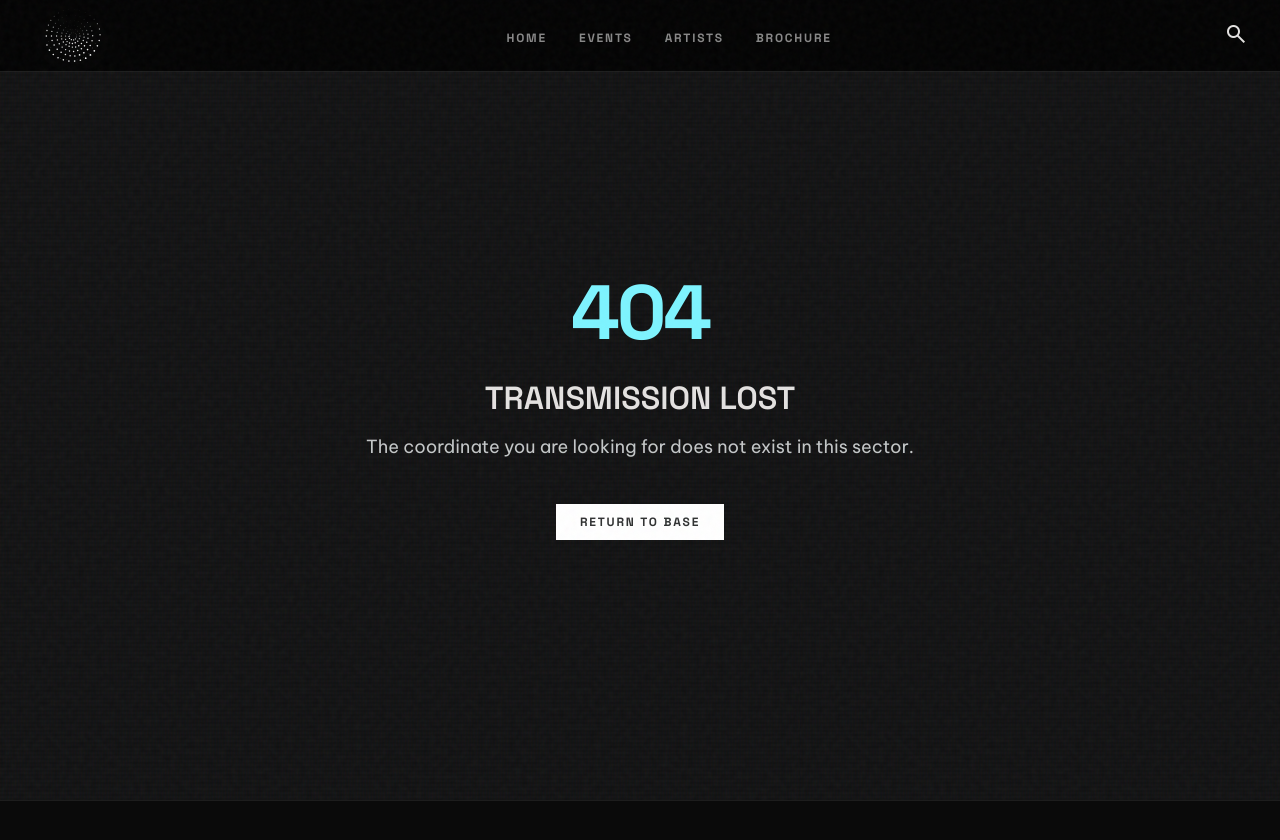
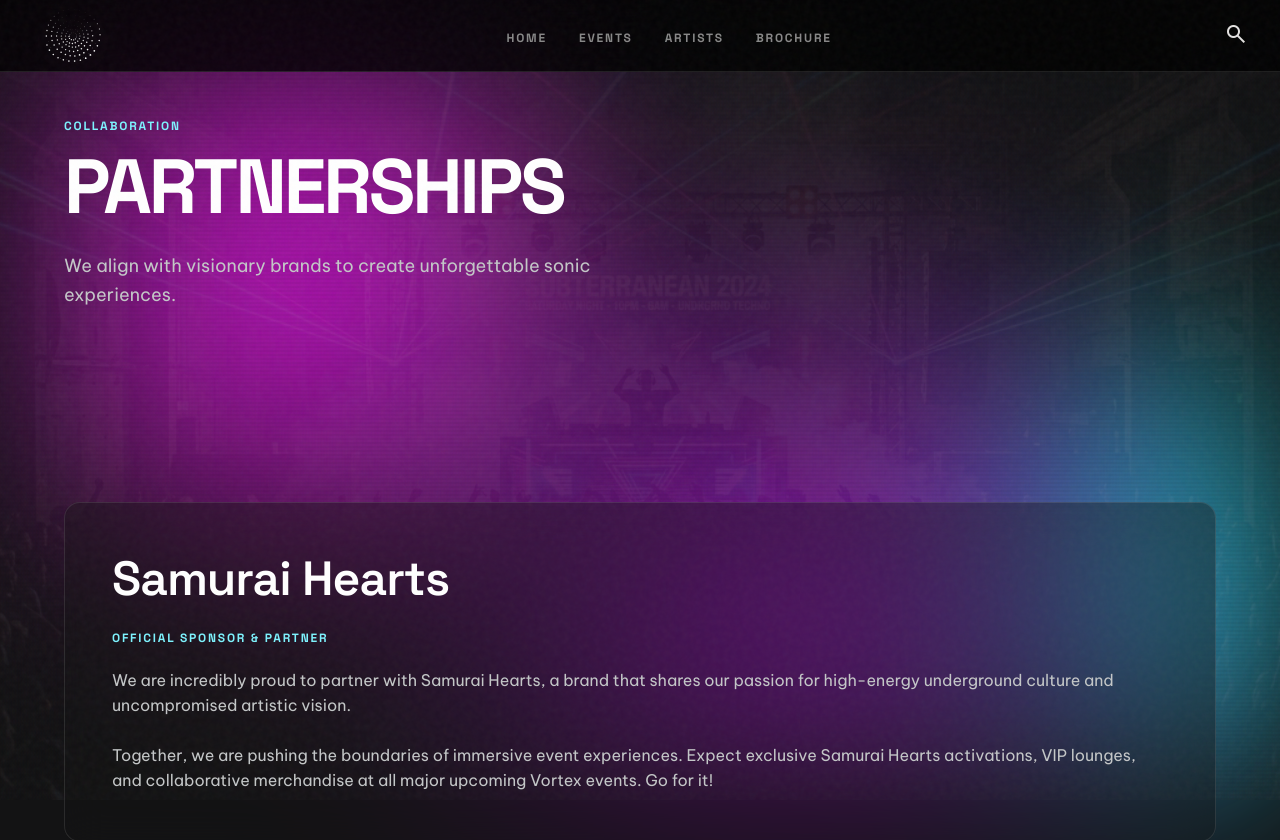
Before and after one commit to romeoantony/vortex, a React (Vite) app: page /partnerships in a window 1280 px wide. Shown: the top 840 px of the page. Built offline with nearby package versions, Linux system fonts and the light colour scheme.

Commit message:
Add Privacy, Terms, and Partnerships pages with Samurai Hearts content

```diff
--- a/src/App.jsx
+++ b/src/App.jsx
@@ -11,6 +11,9 @@ const ArtistsPage = lazy(() => import('./pages/ArtistsPage'))
 const ArtistPage = lazy(() => import('./pages/ArtistPage'))
 const BrochurePage = lazy(() => import('./pages/BrochurePage'))
 const ContactPage = lazy(() => import('./pages/ContactPage'))
+const PrivacyPage = lazy(() => import('./pages/PrivacyPage'))
+const TermsPage = lazy(() => import('./pages/TermsPage'))
+const PartnershipsPage = lazy(() => import('./pages/PartnershipsPage'))
 import { NoiseOverlay } from './components/InteractiveElements'
 
 const NotFoundPage = lazy(() => import('./pages/NotFoundPage'))
@@ -29,6 +32,9 @@ function App() {
           <Route path="/artists/:id" element={<ArtistPage />} />
           <Route path="/brochure" element={<BrochurePage />} />
           <Route path="/contact" element={<ContactPage />} />
+          <Route path="/privacy" element={<PrivacyPage />} />
+          <Route path="/terms" element={<TermsPage />} />
+          <Route path="/partnerships" element={<PartnershipsPage />} />
           <Route path="/artist" element={<Navigate to="/artists" replace />} />
           <Route path="*" element={<NotFoundPage />} />
         </Routes>
--- a/src/components/Footer.jsx
+++ b/src/components/Footer.jsx
@@ -19,13 +19,13 @@ export default function Footer() {
           <div className="footer__links">
             <span className="footer__links-heading">Company</span>
             <Link to="/brochure">About / Brochure</Link>
-            <a href="#">Privacy Policy</a>
-            <a href="#">Terms of Service</a>
+            <Link to="/privacy">Privacy Policy</Link>
+            <Link to="/terms">Terms of Service</Link>
           </div>
           <div className="footer__links">
             <span className="footer__links-heading">Connect</span>
             <a href="#">Instagram</a>
-            <a href="#">Partnerships</a>
+            <Link to="/partnerships">Partnerships</Link>
             <Link to="/contact">Contact</Link>
           </div>
         </div>
--- /dev/null
+++ b/src/pages/PartnershipsPage.jsx
@@ -0,0 +1,36 @@
+import { useEffect } from 'react'
+import PartyBackground from '../components/PartyBackground'
+
+export default function PartnershipsPage() {
+  useEffect(() => { window.scrollTo(0, 0) }, [])
+
+  return (
+    <main>
+      <PartyBackground imageSrc="/assets/images/gatix_event.png" />
+      <section className="section" style={{ paddingTop: 120 }}>
+        <div className="container">
+          <p className="label-caps" style={{ color: 'var(--tertiary)', marginBottom: 12 }}>COLLABORATION</p>
+          <h1 className="display-lg" style={{ color: 'var(--primary)', textTransform: 'uppercase' }}>PARTNERSHIPS</h1>
+          <p className="body-lg" style={{ color: 'var(--on-surface-variant)', maxWidth: 600, marginTop: 24 }}>
+            We align with visionary brands to create unforgettable sonic experiences.
+          </p>
+        </div>
+      </section>
+
+      <section className="section">
+        <div className="container">
+          <div className="glass" style={{ padding: 48, borderRadius: 16, display: 'flex', flexDirection: 'column', gap: 24 }}>
+            <h2 className="headline-lg" style={{ color: 'var(--primary)' }}>Samurai Hearts</h2>
+            <p className="label-caps" style={{ color: 'var(--tertiary)' }}>OFFICIAL SPONSOR & PARTNER</p>
+            <p className="body-md" style={{ color: 'var(--on-surface-variant)' }}>
+              We are incredibly proud to partner with Samurai Hearts, a brand that shares our passion for high-energy underground culture and uncompromised artistic vision.
+            </p>
+            <p className="body-md" style={{ color: 'var(--on-surface-variant)' }}>
+              Together, we are pushing the boundaries of immersive event experiences. Expect exclusive Samurai Hearts activations, VIP lounges, and collaborative merchandise at all major upcoming Vortex events. Go for it!
+            </p>
+          </div>
+        </div>
+      </section>
+    </main>
+  )
+}
--- /dev/null
+++ b/src/pages/PrivacyPage.jsx
@@ -0,0 +1,24 @@
+import { useEffect } from 'react'
+import PartyBackground from '../components/PartyBackground'
+
+export default function PrivacyPage() {
+  useEffect(() => { window.scrollTo(0, 0) }, [])
+
+  return (
+    <main>
+      <PartyBackground imageSrc="/assets/images/dj-controller-bg.png" />
+      <section className="section" style={{ paddingTop: 120 }}>
+        <div className="container" style={{ maxWidth: 800 }}>
+          <h1 className="headline-lg" style={{ color: 'var(--primary)', marginBottom: 24 }}>PRIVACY POLICY</h1>
+          <p className="body-md" style={{ color: 'var(--on-surface-variant)', marginBottom: 16 }}>
+            At Vortex, we take your privacy seriously. This Privacy Policy describes how your personal information is collected, used, and shared when you visit or make a purchase from our site.
+          </p>
+          <h2 className="headline-md" style={{ color: 'var(--tertiary)', marginTop: 32, marginBottom: 16 }}>Personal Information We Collect</h2>
+          <p className="body-md" style={{ color: 'var(--on-surface-variant)', marginBottom: 16 }}>
+            When you visit the Site, we automatically collect certain information about your device, including information about your web browser, IP address, time zone, and some of the cookies that are installed on your device.
+          </p>
+        </div>
+      </section>
+    </main>
+  )
+}
--- /dev/null
+++ b/src/pages/TermsPage.jsx
@@ -0,0 +1,24 @@
+import { useEffect } from 'react'
+import PartyBackground from '../components/PartyBackground'
+
+export default function TermsPage() {
+  useEffect(() => { window.scrollTo(0, 0) }, [])
+
+  return (
+    <main>
+      <PartyBackground imageSrc="/assets/images/dj-controller-bg.png" />
+      <section className="section" style={{ paddingTop: 120 }}>
+        <div className="container" style={{ maxWidth: 800 }}>
+          <h1 className="headline-lg" style={{ color: 'var(--primary)', marginBottom: 24 }}>TERMS OF SERVICE</h1>
+          <p className="body-md" style={{ color: 'var(--on-surface-variant)', marginBottom: 16 }}>
+            Please read these Terms of Service carefully before accessing or using our website. By accessing or using any part of the site, you agree to be bound by these Terms of Service.
+          </p>
+          <h2 className="headline-md" style={{ color: 'var(--tertiary)', marginTop: 32, marginBottom: 16 }}>General Conditions</h2>
+          <p className="body-md" style={{ color: 'var(--on-surface-variant)', marginBottom: 16 }}>
+            We reserve the right to refuse service to anyone for any reason at any time. You understand that your content (not including credit card information), may be transferred unencrypted and involve transmissions over various networks.
+          </p>
+        </div>
+      </section>
+    </main>
+  )
+}
```
